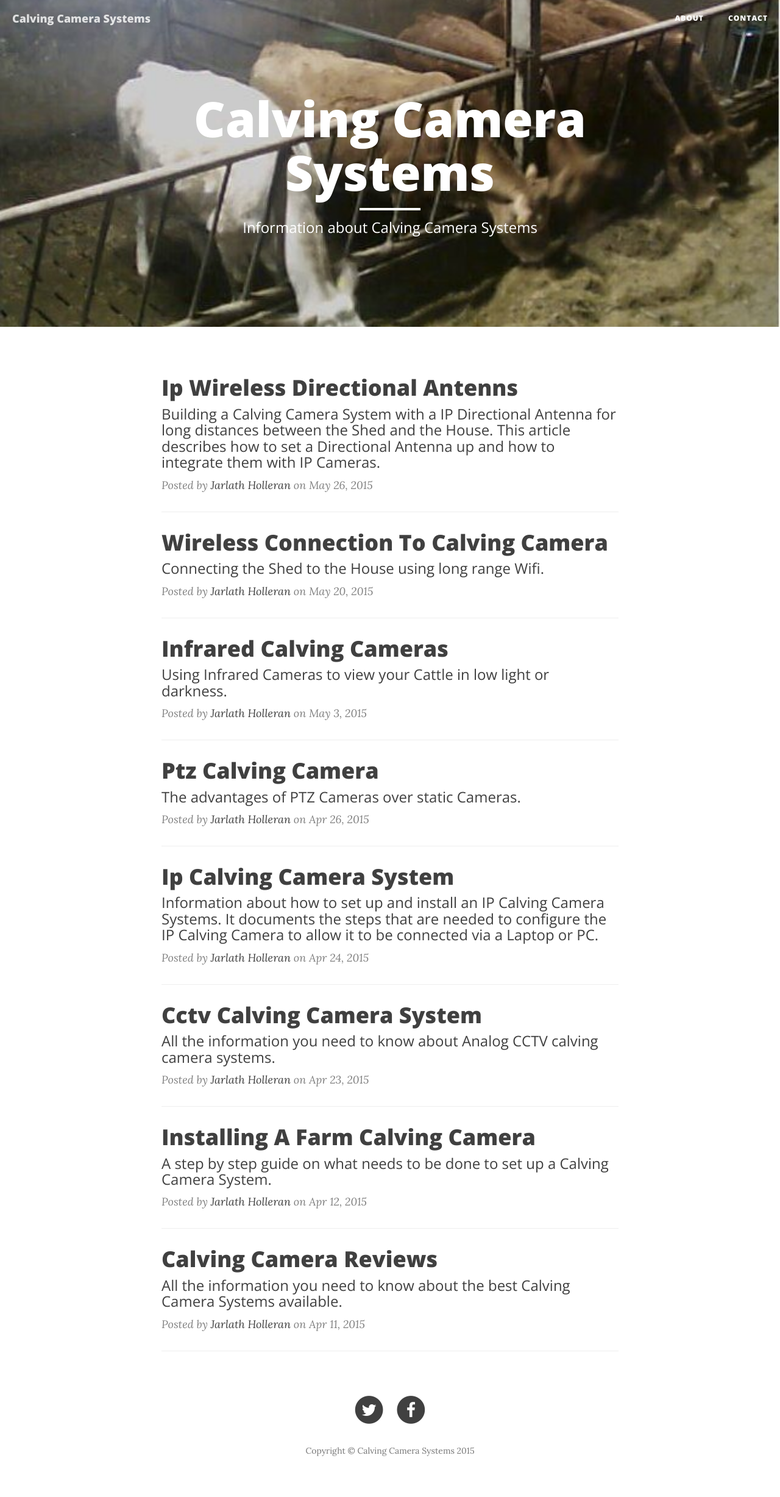
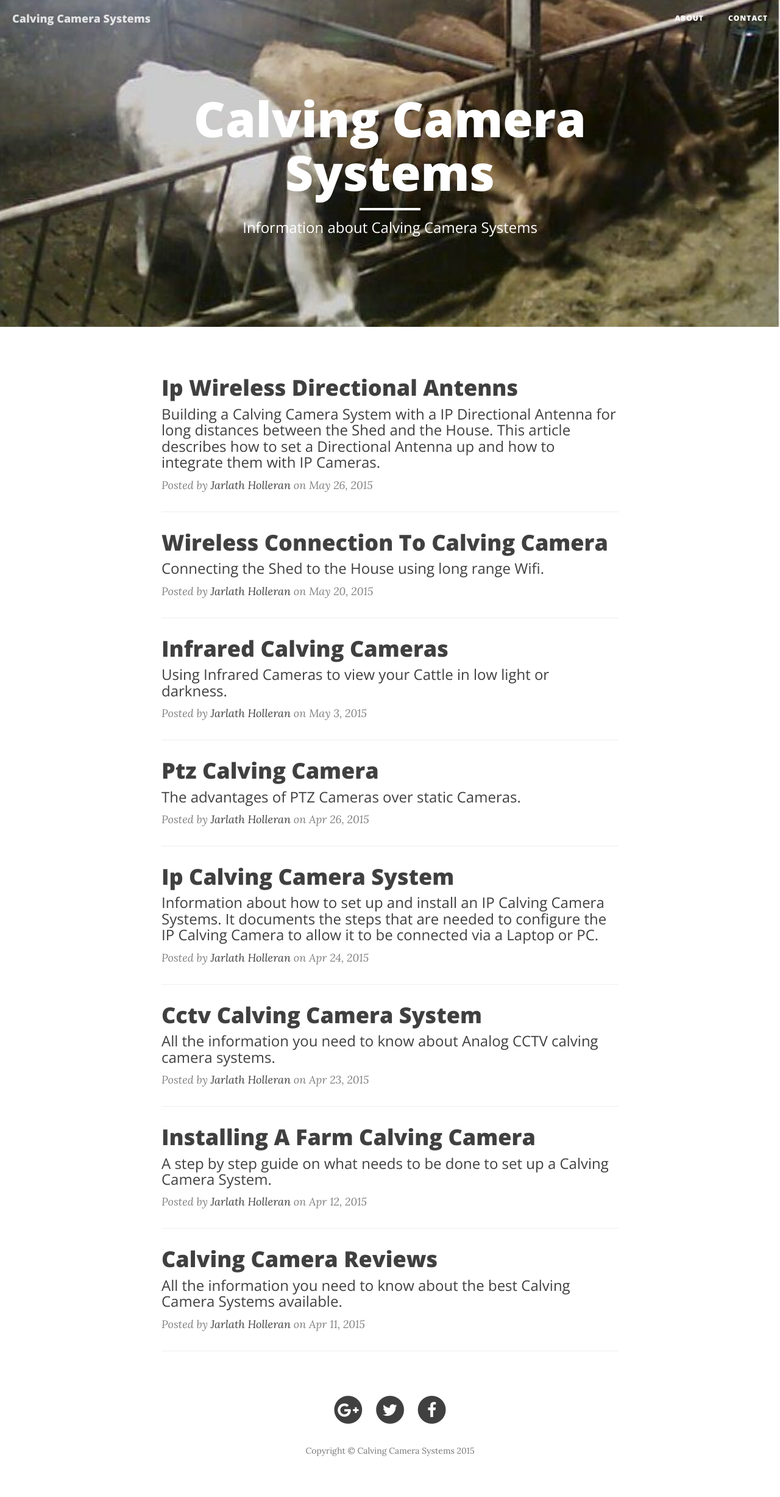
Before and after one commit to jholleran/calvingcamerareviews, a Jekyll site: the page built from index.html, in a window 1280 px wide. Shown: the whole page at 61% size. Built offline with Jekyll 4.4.1, drawn with Linux system fonts in a browser that asks for light colours; nearby versions of some CDN libraries.

Commit message:
added footer link to google plus page

```diff
--- a/_config.yml
+++ b/_config.yml
@@ -13,6 +13,7 @@ author: Jarlath Holleran
 twitter_username: calvingcameras
 #github_username:  jholleran
 facebook_username: calvingcamerasystems
+google_username: 102203448697986180431
 
 # Build settings
 markdown: kramdown
--- a/_includes/footer.html
+++ b/_includes/footer.html
@@ -4,6 +4,16 @@
         <div class="row">
             <div class="col-lg-8 col-lg-offset-2 col-md-10 col-md-offset-1">
                 <ul class="list-inline text-center">
+                    {% if site.google_username %}
+                    <li>
+                        <a href="https://plus.google.com/{{ site.google_username }}">
+                            <span class="fa-stack fa-lg">
+                                <i class="fa fa-circle fa-stack-2x"></i>
+                                <i class="fa fa-google-plus fa-stack-1x fa-inverse"></i>
+                            </span>
+                        </a>
+                    </li>
+                    {% endif %}
                     {% if site.twitter_username %}
                     <li>
                         <a href="https://twitter.com/{{ site.twitter_username }}">
```
